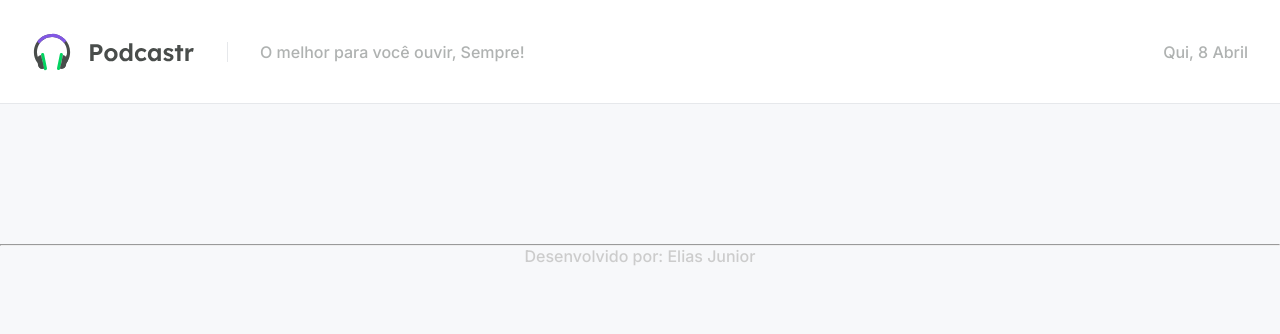
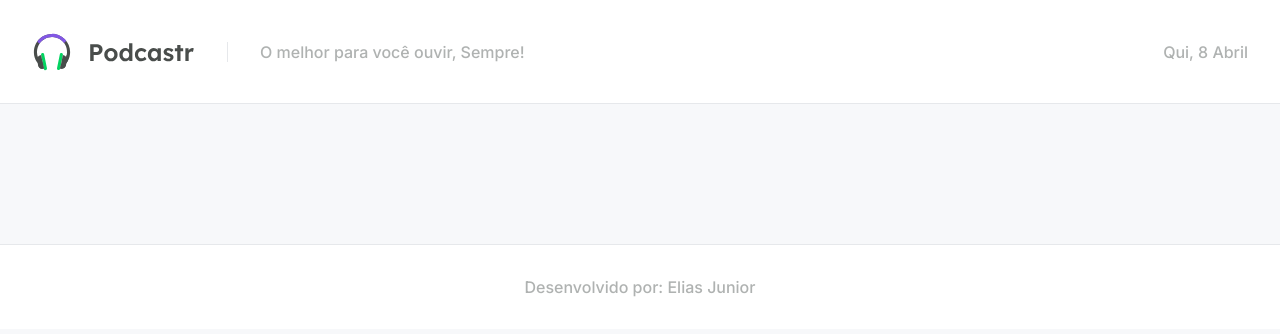
Before and after one commit to ElijahJunnior/nlw-project-one, a Next.js app: page / in a window 1280 px wide. Shown: the top 334 px of the page. Built offline with nearby package versions, Linux system fonts and the light colour scheme.

Commit message:
footer development finishyed :sunglesses:

```diff
--- a/src/components/Footer/index.tsx
+++ b/src/components/Footer/index.tsx
@@ -1,10 +1,12 @@
-import styles from '/styles.module.scss';
+import styles from './styles.module.scss';
 
 export default function Footer() {
 
     return (
 
-        <footer> </footer>
+        <footer className={styles.container} >
+            <p> Desenvolvido por: Elias Junior</p>
+        </footer>
 
     )
 
--- a/src/components/Footer/styles.module.scss
+++ b/src/components/Footer/styles.module.scss
@@ -0,0 +1,7 @@
+.container {
+    padding: 2rem;
+    background: var(--white);
+    color: var(--gray-200);
+    border-top: 1px solid var(--gray-100);
+    text-align:center;
+}
--- a/src/pages/Footer.tsx
+++ /dev/null
@@ -1,8 +0,0 @@
-export default function Footer(props) {
-    return (
-        <footer style={{ 'color': props.text_color }}>
-            <hr />
-            <p style={{ 'textAlign': 'center' }} > Desenvolvido por: {props.children} </p>
-        </footer>
-    )
-}
--- a/src/pages/index.tsx
+++ b/src/pages/index.tsx
@@ -1,13 +1,15 @@
 import Header from '../components/Header';
 import ContaClick from './ContaClick';
-import Footer from './Footer';
+import Footer from '../components/Footer';
 
 export default function Home() {
   return (
     <div>
       <Header />
       <br /> <br /> <br /> <br /> <br /> <br /> <br />
-      <Footer text_color='#ccc'> Elias Junior </Footer>
+
+
+      <Footer />
     </div>
   )
 }
```
